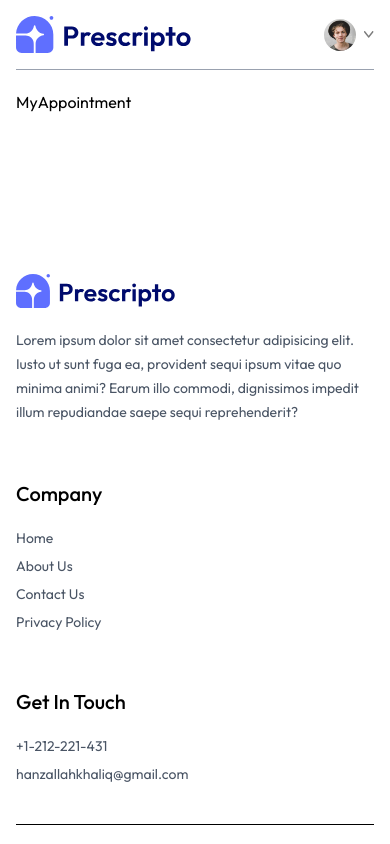
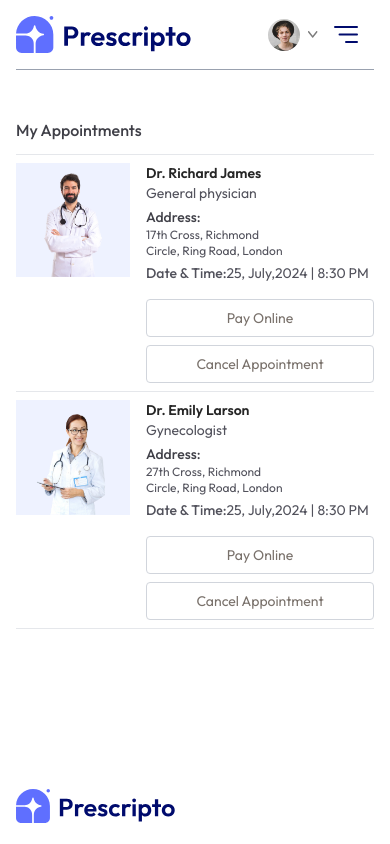
Before and after one commit to Muhammad-Hanzala-Khaliq/doctor-booking-appointment-system, a React (Vite) app in the folder frontend/: page /my-appointments in a window 390 px wide. Shown: the top 844 px of the page. Built offline with nearby package versions, Linux system fonts and the light colour scheme.

Commit message:
feat:create Appointment Page make website responsive(frontend done)

```diff
--- a/frontend/src/components/Navbar.jsx
+++ b/frontend/src/components/Navbar.jsx
@@ -69,6 +69,42 @@
             Create Account
           </button>
         )}
+        <img
+          onClick={() => setShowMenu(true)}
+          className="w-6 md:hidden"
+          src={assets.menu_icon}
+          alt=""
+        />
+        {/* Mobile Menu */}
+        <div
+          className={`${
+            showMenu ? "fixed w-full" : "h-0 w-0"
+          } md:hidden right-0 top-0 bottom-0 z-20 overflow-hidden bg-white transition-all `}
+        >
+          <div className="flex items-center justify-between px-5 py-6 ">
+            <img className="w-36" src={assets.logo} alt="" />
+            <img
+              className="w-7"
+              onClick={() => setShowMenu(false)}
+              src={assets.cross_icon}
+              alt=""
+            />
+          </div>
+          <ul className="flex flex-col items-center gap-2 mt-5 px-5 text-lg font-medium">
+            <NavLink onClick={() => setShowMenu(false)} to="/">
+              <p className="px-4 py-2 rounded inline-block">Home</p>
+            </NavLink>
+            <NavLink onClick={() => setShowMenu(false)} to="/doctors">
+              <p className="px-4 py-2 rounded inline-block">All Doctors</p>
+            </NavLink>
+            <NavLink onClick={() => setShowMenu(false)} to="/about">
+              <p className="px-4 py-2 rounde-full inline-block">About</p>
+            </NavLink>
+            <NavLink onClick={() => setShowMenu(false)} to="/contact">
+              <p className="px-4 py-2 rounde-full inline-block">Contact</p>
+            </NavLink>
+          </ul>
+        </div>
       </div>
     </div>
   );
--- a/frontend/src/index.css
+++ b/frontend/src/index.css
@@ -20,3 +20,8 @@
 ::-webkit-scrollbar{
   @apply hidden
 }
+@media (max-width:740px){
+  .active p{
+   @apply text-white bg-primary
+  }
+}
--- a/frontend/src/pages/Doctors.jsx
+++ b/frontend/src/pages/Doctors.jsx
@@ -5,6 +5,7 @@
 const Doctors = () => {
   const { speciality } = useParams();
   const [filterDoc, setFilterDoc] = useState([]);
+  const [showFilter, setShowFilter] = useState(false);
   const navigate = useNavigate();
   const { doctors } = useContext(AppContext);
 
@@ -22,7 +23,19 @@
     <div>
       <p className="text-gray-600 ">Browse Through doctor specialist.</p>
       <div className="flex flex-col sm:flex-row items-start gap-5 mt-5">
-        <div className="flex flex-col gap-4 text-sm tetx-gray-600">
+        <button
+          onClick={() => setShowFilter((prev) => !prev)}
+          className={`py-1 px-3 border rounded text-sm transition-all sm:hidden ${
+            showFilter ? "bg-primary text-white" : ""
+          }`}
+        >
+          Filters
+        </button>
+        <div
+          className={`flex-col gap-4 text-sm tetx-gray-600 ${
+            showFilter ? "flex" : "hidden sm:flex"
+          }`}
+        >
           <p
             onClick={() =>
               speciality === "General physician"
--- a/frontend/src/pages/MyAppointment.jsx
+++ b/frontend/src/pages/MyAppointment.jsx
@@ -1,9 +1,49 @@
-import React from 'react'
+import React, { useContext } from "react";
+import { AppContext } from "../context/AppContext";
 
 const MyAppointment = () => {
+  const { doctors } = useContext(AppContext);
   return (
-    <div>MyAppointment</div>
-  )
-}
+    <div>
+      <p className="pb-3 mt-12 font-medium text-zinc-700 border-b border-gray-200">
+        My Appointments
+      </p>
+      <div>
+        {doctors.slice(0, 2).map((item, index) => (
+          <div
+            className="grid grid-cols-[1fr_2fr] gap-4 sm:flex sm:gap-6 py-2 border-b border-gray-200"
+            key={index}
+          >
+            <div>
+              <img className="w-32 bg-indigo-50" src={item.image} alt="" />
+            </div>
+            <div className="flex-1 text-sm text-zinc-600">
+              <p className="text-neutral-800 font-semibold">{item.name}</p>
+              <p>{item.speciality}</p>
+              <p className="text-zinc-700 font-medium mt-1">Address:</p>
+              <p className="text-xs">{item.address.line1}</p>
+              <p className="text-xs">{item.address.line2}</p>
+              <p className="text-sm mt-1">
+                <span className="text-sm text-meutral-700 font-medium">
+                  Date & Time:
+                </span>
+                25, July,2024 | 8:30 PM
+              </p>
+            </div>
+            <div></div>
+            <div className="flex flex-col gap-2 justify-end">
+              <button className="text-sm text-stone-500 text-center sm:min-w-48 py-2 border rounded border-gray-300 cursor-pointer hover:bg-primary hover:text-white transition-all duration-300">
+                Pay Online
+              </button>
+              <button className="text-sm text-stone-500 text-center sm:min-w-48 py-2 border rounded border-gray-300 cursor-pointer hover:bg-red-700 hover:text-white transition-all duration-300">
+                Cancel Appointment
+              </button>
+            </div>
+          </div>
+        ))}
+      </div>
+    </div>
+  );
+};
 
-export default MyAppointment
+export default MyAppointment;
```
